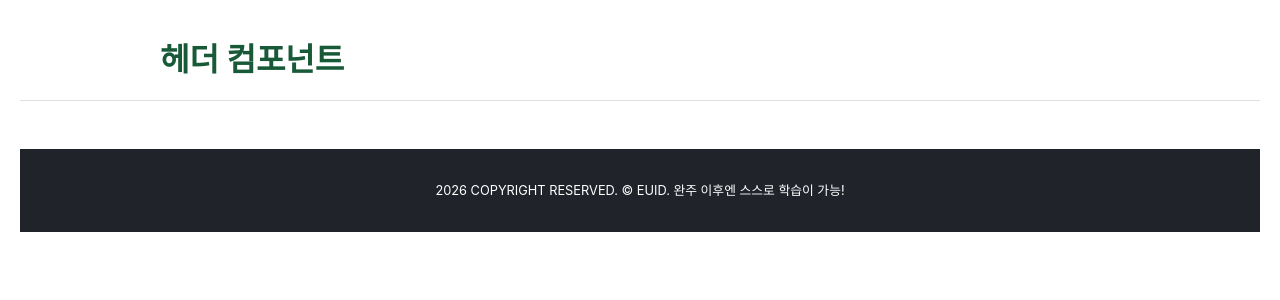
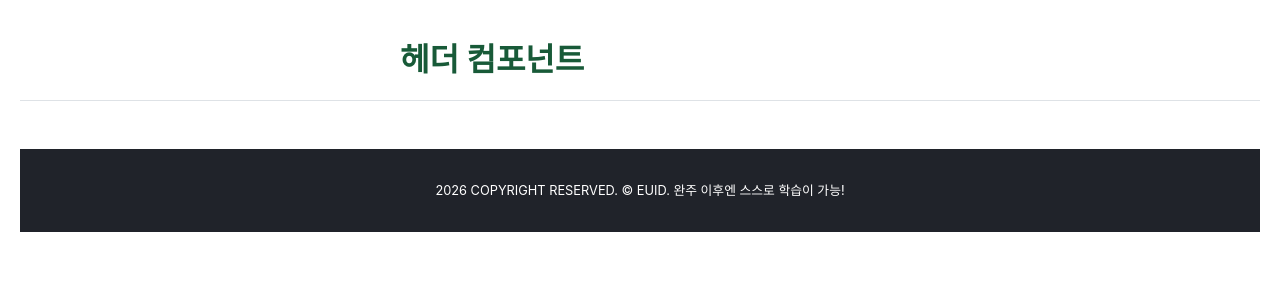
Before and after one commit to songha-5/learn-react, a React (Vite) app in the folder 02-State-이벤트-핸들링/: page / in a window 1280 px wide. Shown: the top 300 px of the page. Built offline with nearby package versions, Linux system fonts and the light colour scheme.

Commit message:
학습: 타입스크립트의 | ? 에 대해

```diff
--- a/02-State-이벤트-핸들링/src/components/Header/index.tsx
+++ b/02-State-이벤트-핸들링/src/components/Header/index.tsx
@@ -19,7 +19,7 @@ function Header(props: HeaderProps) {
 
   return (
     <header className={S.header}>
-      <Wrapper>
+      <Wrapper width={480}>
         {props.children}
       </Wrapper>
     </header>
--- a/02-State-이벤트-핸들링/src/components/Wrapper/index.tsx
+++ b/02-State-이벤트-핸들링/src/components/Wrapper/index.tsx
@@ -1,13 +1,22 @@
 import S from './style.module.css'
 
-function Wrapper(props: { children: React.ReactNode }) {
+interface WrapperProps {
+  width?: number | string // 선택사항으로 바꾸려면 -> ? 추가
+  children: React.ReactNode // 필수
+}
+
+function Wrapper(props: WrapperProps) {
   /**
    * 컴포넌트 children, width 속성
    * - 컴포넌트 타입 정의 (인라인 → 인터페이스)
    * - 래퍼 내부에 넣을 (리액트) 자식 요소 설정
    * - 래퍼의 너비(width) 설정
    */
-  return <div className={S.container}>{props.children}</div>
+  return (
+    <div className={S.container} style={{ width: props.width }}>
+      {props.children}
+    </div>
+  )
 }
 
 export default Wrapper
```
